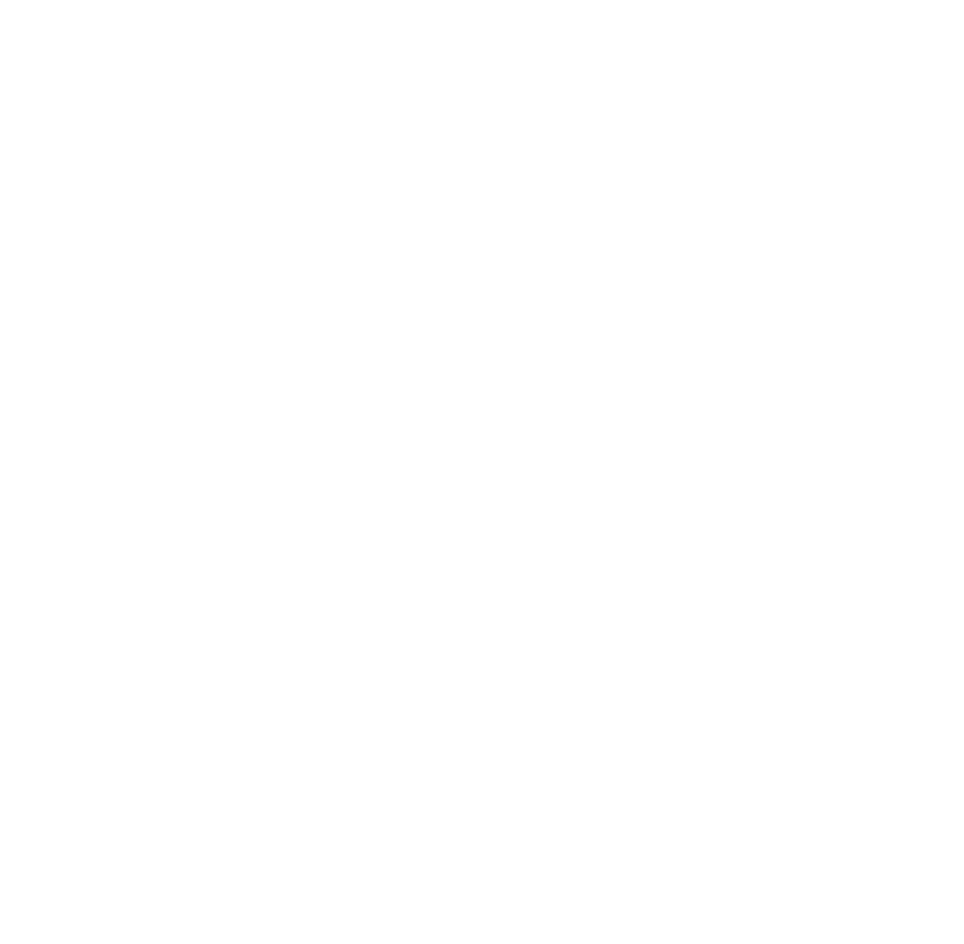
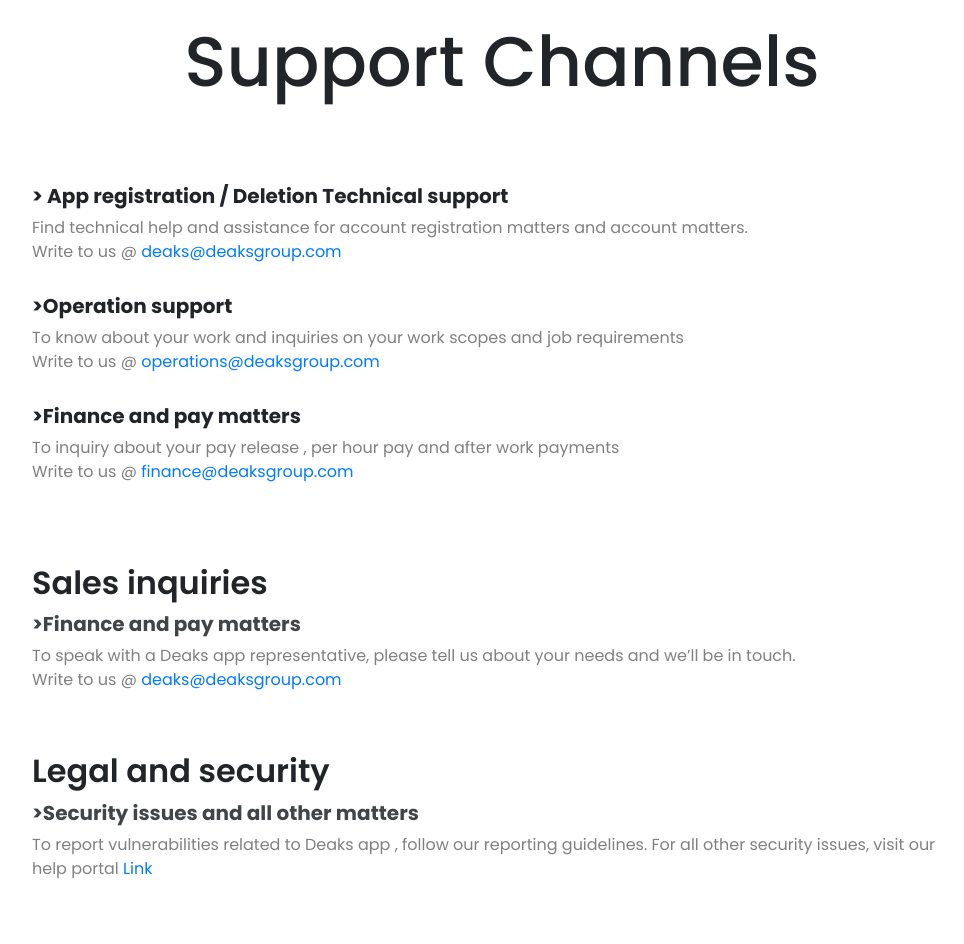
Before and after one commit to deaksgroup/deaksApp-FE, a React (Create React App) app: page /support-channel in a window 1280 px wide. Before the commit this address had no page. Shown: the top 944 px of the page, without its empty margins (138-1102 px from the left). Before the commit the page ends 800 px from the top, so only its background shows below. Built offline with nearby package versions, Linux system fonts and the light colour scheme.

Commit message:
Support channels page

```diff
--- a/src/App.js
+++ b/src/App.js
@@ -6,6 +6,7 @@
 import LoginForm from "./login";
 import TermsConditions from "./components/leagal/TermsConditions";
 import PrivacyPolicy from "./components/leagal/PrivacyPolicy";
+import SupportChannel from "./components/leagal/SupportChannel";
 
 function App() {
   const view = useContext(ViewContext);
@@ -19,6 +20,7 @@
           <Route path={"/home"} element={<Home />}></Route>
           <Route path={"/privacy-policy"} element={<PrivacyPolicy />}></Route>
           <Route path={"/terms-condition"} element={<TermsConditions />}></Route>
+          <Route path={"/support-channel"} element={<SupportChannel />}></Route>
         </Routes>
       </ViewContextProvider>
     </div>
--- /dev/null
+++ b/src/components/leagal/SupportChannel.js
@@ -0,0 +1,91 @@
+import React from "react";
+import "./style/legalstyle.css";
+
+const SupportChanel = () => {
+  return (
+    <>
+      <div class="privacyPolicyWrapper">
+        <h1 class="policyHeading">Support Channels</h1>
+
+        <div className="supportContentWrapper">
+          <h5>
+            <strong>{">"} App registration / Deletion Technical support</strong>
+          </h5>
+          <span>
+            Find technical help and assistance for account registration matters
+            and account matters.
+            <br></br> Write to us @{" "}
+            <a target="_blank" href="mailto:deaks@deaksgroup.com">
+              deaks@deaksgroup.com{" "}
+            </a>
+          </span>
+
+          <h5>
+            <strong>{">"}Operation support</strong>
+          </h5>
+          <span>
+            To know about your work and inquiries on your work scopes and job
+            requirements
+            <br></br> Write to us @{" "}
+            <a target="_blank" href="mailto:operations@deaksgroup.com">
+              operations@deaksgroup.com{" "}
+            </a>
+          </span>
+
+          <h5>
+            <strong>{">"}Finance and pay matters </strong>
+          </h5>
+          <span>
+            To inquiry about your pay release , per hour pay and after work
+            payments
+            <br></br> Write to us @{" "}
+            <a target="_blank" href="mailto:finance@deaksgroup.com">
+              finance@deaksgroup.com{" "}
+            </a>
+          </span>
+
+          <div className="otherSupports">
+            <h2 className="salesTeamHeader first">Sales inquiries</h2>
+            <h5>
+              <strong>{">"}Finance and pay matters </strong>
+            </h5>
+            <span>
+              To speak with a Deaks app representative, please tell us about
+              your needs and we’ll be in touch.
+              <br></br> Write to us @{" "}
+              <a target="_blank" href="mailto:deaks@deaksgroup.com">
+                deaks@deaksgroup.com
+              </a>
+            </span>
+
+            <h2 className="salesTeamHeader">Legal and security</h2>
+            <h5>
+              <strong>{">"}Security issues and all other matters </strong>
+            </h5>
+            <span>
+              To report vulnerabilities related to Deaks app , follow our
+              reporting guidelines. For all other security issues, visit our
+              help portal{" "}
+              <a target="_blank" href="link">
+                Link
+              </a>
+            </span>
+
+            <h2 className="salesTeamHeader">Deaks Group office</h2>
+            <h5>
+              <strong>{">"}Security issues and all other matters </strong>
+            </h5>
+            <span>
+              As Deaks is part of the Salesforce family, the Deaks office is
+              located in the 132A casuarina Road , View our location on <a target="_blank" href="link">
+              Google Maps
+              </a>
+            </span>
+          </div>
+        </div>
+      </div>
+    </>
+  );
+};
+
+export default SupportChanel;
--- a/src/components/leagal/style/legalstyle.css
+++ b/src/components/leagal/style/legalstyle.css
@@ -36,3 +36,29 @@
 .privacyPolicyWrapper {
     padding-bottom: 50px;
 }
+.supportContentWrapper {
+    margin-top: 80px;
+}
+.supportContentWrapper h5{
+    margin-top: 30px;
+}
+.supportContentWrapper h2{
+    margin-top: 20px;
+}
+.supportContentWrapper span{
+    color: gray;
+}
+.supportContentWrapper .salesTeamHeader.first{
+    margin-top: 80px;
+}
+
+.otherSupports h2 {
+    margin-top: 60px;
+    font-weight: 600;
+}
+.otherSupports h5 {
+    margin-top: 10px;
+    font-weight: 600;
+    opacity: 0.85;
+    font-weight: 400;
+}
```
